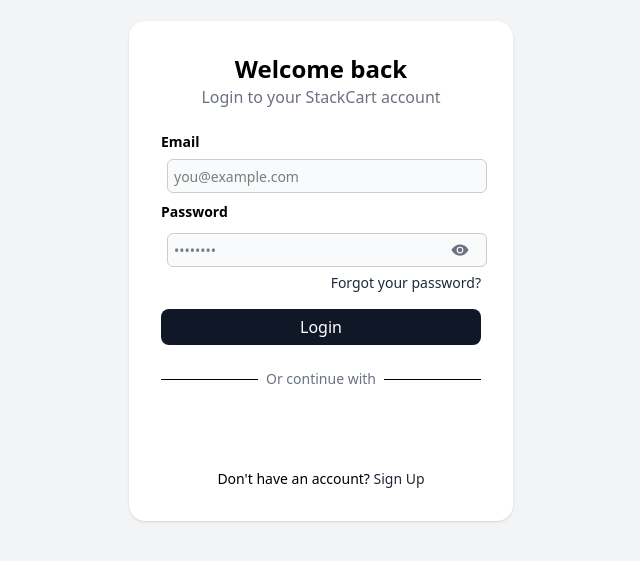
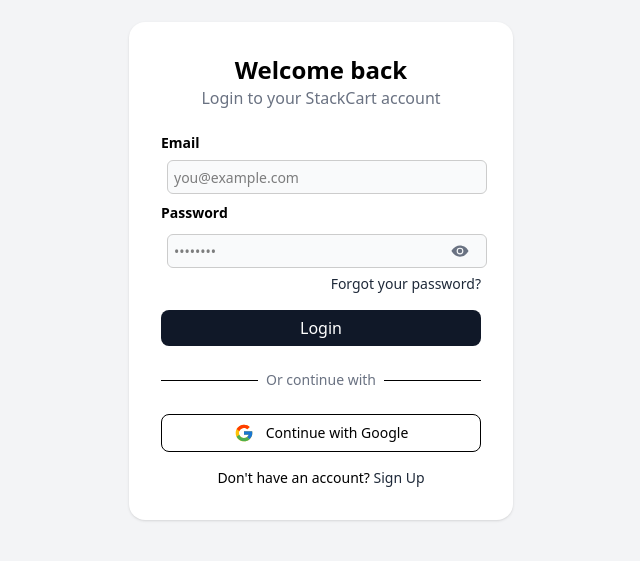
Before and after one commit to sonalghinaiya/mern-stackcart, a React (Vite) app in the folder frontend/: page /login in a window 1280 px wide. Shown: the part 129-690 px from the top of the page, without its empty margins (319-959 px from the left). Built offline with nearby package versions, Linux system fonts and the light colour scheme; no server answers.

Commit message:
feat: update Google login implementation to use access token and improve error handling

```diff
--- a/frontend/src/pages/Login.jsx
+++ b/frontend/src/pages/Login.jsx
@@ -3,7 +3,7 @@
 import api from "../api/axios";
 import { FcGoogle } from "react-icons/fc";
 import { IoEye, IoEyeOff } from "react-icons/io5";
-import { GoogleLogin } from "@react-oauth/google";
+import { useGoogleLogin } from "@react-oauth/google";
 
 function Login() {
   const [email, setEmail] = useState("");
@@ -28,6 +28,24 @@
       console.log(error);
     }
   };
+
+  const googleLogin = useGoogleLogin({
+    flow: "implicit",
+    onSuccess: async (tokenResponse) => {
+      try {
+        const res = await api.post("/auth/social-login", {
+          access_token: tokenResponse.access_token,
+        });
+
+        localStorage.setItem("token", res.data.token);
+        localStorage.setItem("user", JSON.stringify(res.data.data));
+        navigate("/profile");
+      } catch (error) {
+        console.log(error)
+      }
+    },
+    onError: () => console.log("Login Failed")
+  });
 
   return (
     <div className="flex items-center justify-center bg-gray-100 min-h-screen px-4">
@@ -87,27 +105,15 @@
             </span>
           </div>
         </div>
-        <GoogleLogin
-          onSuccess={async (credentialResponse) => {
-            try {
-              const res = await api.post("/auth/social-login", {
-                token: credentialResponse.credential,
-              });
 
-              localStorage.setItem("token", res.data.token);
-              localStorage.setItem("user", JSON.stringify(res.data.data));
-              navigate("/profile");
-            } catch (error) {
-              console.log(error);
-            }
-          }}
-          onError={() => console.log("Login Failed")}
-          theme="outline"
-          text="continue_with"
-          shape="pill"
-          width="100%"
-          logo_alignment="center"
-        />
+        <button
+          type="button"
+          onClick={() => googleLogin()}
+          className="w-full flex items-center justify-center gap-3 border rounded-lg py-2 hover:bg-gray-50 transition"
+        >
+          <FcGoogle size={20} />
+          <span className="text-sm font-medium">Continue with Google</span>
+        </button>
         <p className="text-sm text-center mt-4">
           Don't have an account?{" "}
           <Link to="/register" className="text-gray-800 hover:underline">
```
Also changed, not shown: 1 other file (tests, documents, lock files or other folders).
